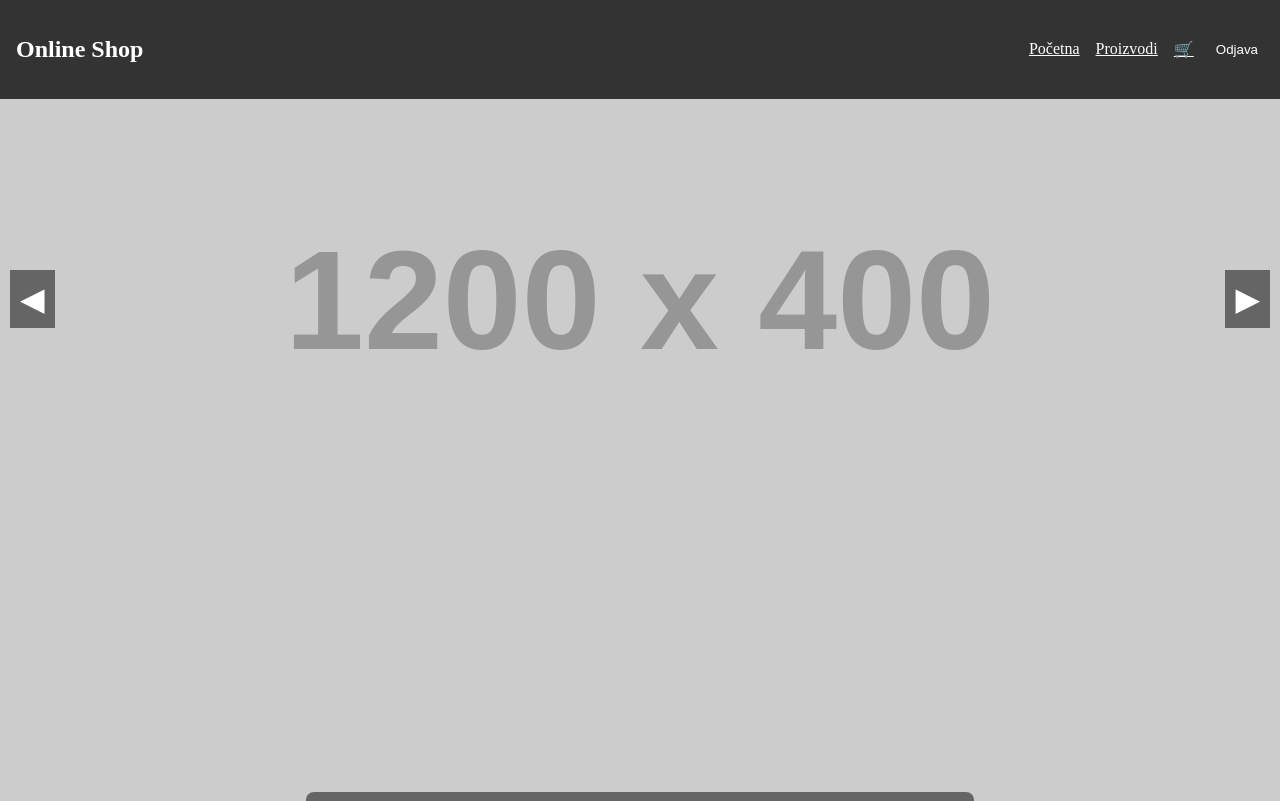
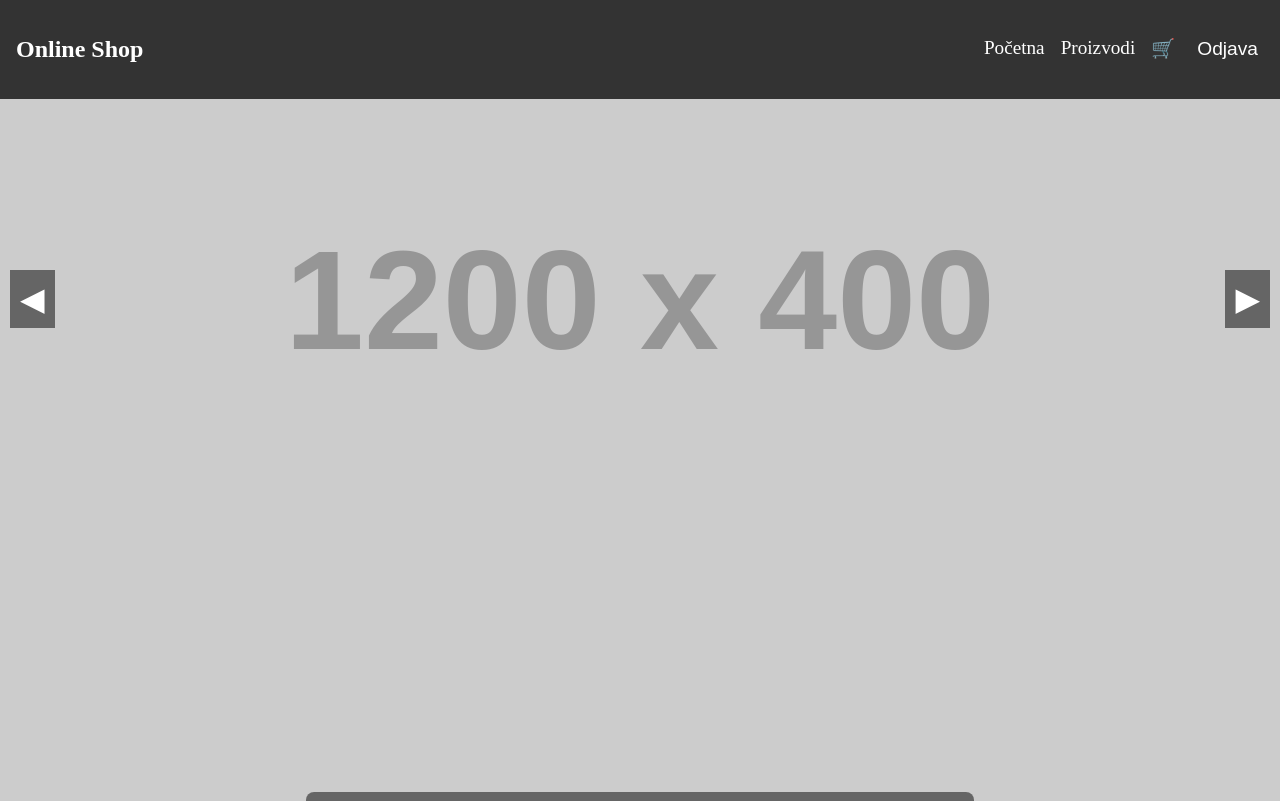
Before and after one commit to Remzo00/online_shop_frontend, a React (Vite) app: page / in a window 1280 px wide. Shown: the top 801 px of the page. Built offline with nearby package versions, Linux system fonts and the light colour scheme; sample sign-in values are in the browser's storage.

Commit message:
style change

```diff
--- a/src/components/Navbar/index.jsx
+++ b/src/components/Navbar/index.jsx
@@ -1,6 +1,4 @@
-// Navbar.jsx
-import { Logo, Menu, MenuItem, Nav } from './index.styled';
-import { Link } from 'react-router-dom';
+import { Logo, Menu, MenuItem, Nav, StyledLink, LogoutButton } from './index.styled';
 import { useContext } from 'react';
 import { AppContext } from '../../context/AppContext';
 import { useNavigate } from 'react-router-dom';
@@ -18,20 +16,24 @@ export function Navbar() {
         <Nav>
             <Logo>Online Shop</Logo>
             <Menu>
-                <MenuItem><Link to="/" style={{ color: 'white' }}>Početna</Link></MenuItem>
-                <MenuItem><Link to="/products" style={{ color: 'white' }}>Proizvodi</Link></MenuItem>
-                <MenuItem><Link to="/cart" style={{ color: 'white' }}>🛒</Link></MenuItem>
+                <MenuItem>
+                    <StyledLink to="/">Početna</StyledLink>
+                </MenuItem>
+                <MenuItem>
+                    <StyledLink to="/products">Proizvodi</StyledLink>
+                </MenuItem>
+                <MenuItem>
+                    <StyledLink to="/cart">🛒</StyledLink>
+                </MenuItem>
 
                 {isAuthenticated ? (
-                    <>
-                        <MenuItem>
-                            <button onClick={handleLogout} style={{ color: 'white', background: 'none', border: 'none', cursor: 'pointer' }}>
-                                Odjava
-                            </button>
-                        </MenuItem>
-                    </>
+                    <MenuItem>
+                        <LogoutButton onClick={handleLogout}>Odjava</LogoutButton>
+                    </MenuItem>
                 ) : (
-                    <MenuItem><Link to="/login" style={{ color: 'white' }}>Prijava</Link></MenuItem>
+                    <MenuItem>
+                        <StyledLink to="/login">Prijava</StyledLink>
+                    </MenuItem>
                 )}
             </Menu>
         </Nav>
--- a/src/components/Navbar/index.styled.js
+++ b/src/components/Navbar/index.styled.js
@@ -1,4 +1,5 @@
 import styled from "styled-components";
+import { Link } from "react-router-dom";
 
 export const Nav = styled.nav`
   background-color: #333;
@@ -22,3 +23,25 @@ export const Menu = styled.ul`
 export const MenuItem = styled.li`
   cursor: pointer;
 `;
+
+export const StyledLink = styled(Link)`
+  color: white;
+  text-decoration: none;
+  font-size: 1.2rem;
+
+  &:hover {
+    color: #ddd;
+  }
+`;
+
+export const LogoutButton = styled.button`
+  color: white;
+  background: none;
+  border: none;
+  cursor: pointer;
+  font-size: 1.2rem;
+
+  &:hover {
+    color: #ddd;
+  }
+`;
--- a/src/pages/Login/index.jsx
+++ b/src/pages/Login/index.jsx
@@ -1,5 +1,5 @@
 import { useState, useContext, useEffect } from "react";
-import { LoginContainer, Form, Label, Input, Button, Title } from "./index.styled";
+import { LoginContainer, Form, Label, Input, Button, Title, InputContainer, Text, Link } from "./index.styled";
 import { AppContext } from '../../context/AppContext';
 import { useNavigate } from "react-router-dom";
 
@@ -29,16 +29,16 @@ export default function Login() {
         <LoginContainer>
             <Form onSubmit={handleSubmit}>
                 <Title>Prijava</Title>
-                <div>
+                <InputContainer>
                     <Label>Email:</Label>
                     <Input type="email" name="email" value={form.email} onChange={handleChange} required />
-                </div>
-                <div>
+                </InputContainer>
+                <InputContainer>
                     <Label>Lozinka:</Label>
                     <Input type="password" name="password" value={form.password} onChange={handleChange} required />
-                </div>
+                </InputContainer>
                 <Button type="submit">Prijavi se</Button>
-                <p>Nemate nalog? <a href="/register">Registrujte se</a></p>
+                <Text>Nemate nalog? <Link href="/register">Registrujte se</Link></Text>
             </Form>
         </LoginContainer>
     );
--- a/src/pages/Login/index.styled.js
+++ b/src/pages/Login/index.styled.js
@@ -20,6 +20,15 @@ export const Form = styled.form`
   padding: 2rem;
   border-radius: 8px;
   box-shadow: 0 4px 12px rgba(0, 0, 0, 0.1);
+`;
+
+export const InputContainer = styled.div``;
+
+export const Text = styled.p``;
+
+export const Link = styled.a`
+  text-decoration: none;
+  color: #007bff;
 `;
 
 export const Title = styled.h1`
--- a/src/pages/Register/index.jsx
+++ b/src/pages/Register/index.jsx
@@ -1,5 +1,5 @@
 import { useState, useContext } from 'react';
-import { RegisterContainer, Form, Label, Input, Button, Title } from './index.styled';
+import { RegisterContainer, Form, Label, Input, Button, Title, InputContainer, Text, Link } from './index.styled';
 import { AppContext } from '../../context/AppContext';
 
 export default function Register() {
@@ -20,19 +20,20 @@ export default function Register() {
         <RegisterContainer>
             <Form onSubmit={handleSubmit}>
                 <Title>Registracija</Title>
-                <div>
+                <InputContainer>
                     <Label>Korisničko ime:</Label>
                     <Input type="text" name="name" value={form.name} onChange={handleChange} required />
-                </div>
-                <div>
+                </InputContainer>
+                <InputContainer>
                     <Label>Email:</Label>
                     <Input type="email" name="email" value={form.email} onChange={handleChange} required />
-                </div>
-                <div>
+                </InputContainer>
+                <InputContainer>
                     <Label>Lozinka:</Label>
                     <Input type="password" name="password" value={form.password} onChange={handleChange} required />
-                </div>
+                </InputContainer>
                 <Button type="submit">Registruj se</Button>
+                <Text>Vec imas nalog? <Link href="/login">Uloguj se</Link></Text>
             </Form>
         </RegisterContainer>
     );
--- a/src/pages/Register/index.styled.js
+++ b/src/pages/Register/index.styled.js
@@ -20,6 +20,15 @@ export const Form = styled.form`
   padding: 2rem;
   border-radius: 8px;
   box-shadow: 0 4px 12px rgba(0, 0, 0, 0.1);
+`;
+
+export const InputContainer = styled.div``;
+
+export const Text = styled.p``;
+
+export const Link = styled.a`
+  text-decoration: none;
+  color: #007bff;
 `;
 
 export const Title = styled.h1`
```
